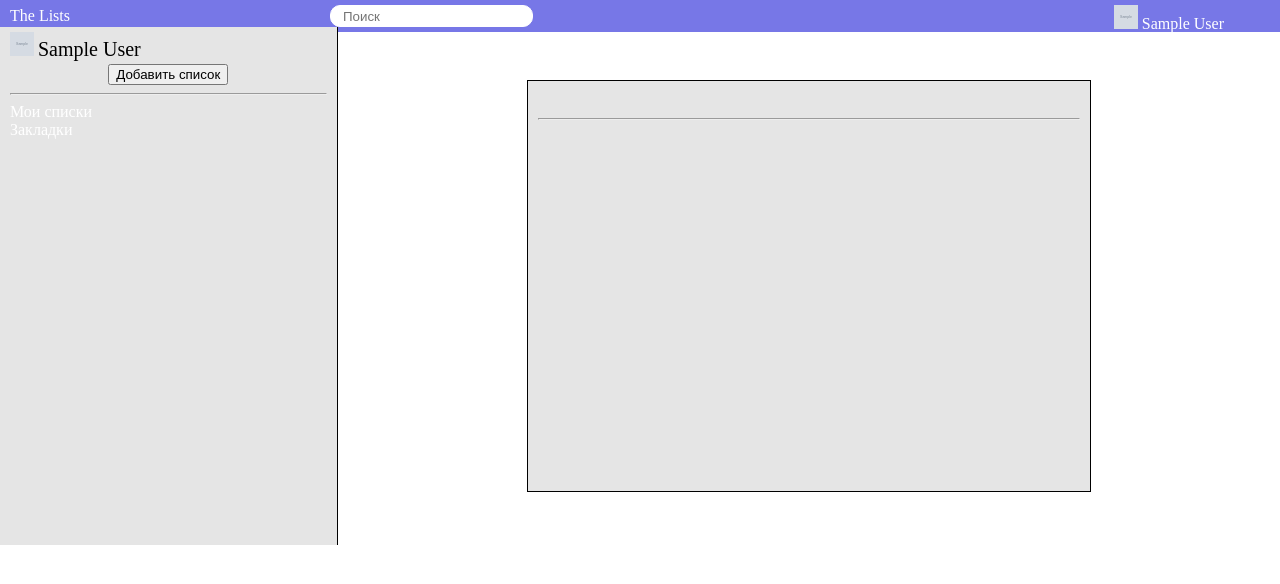
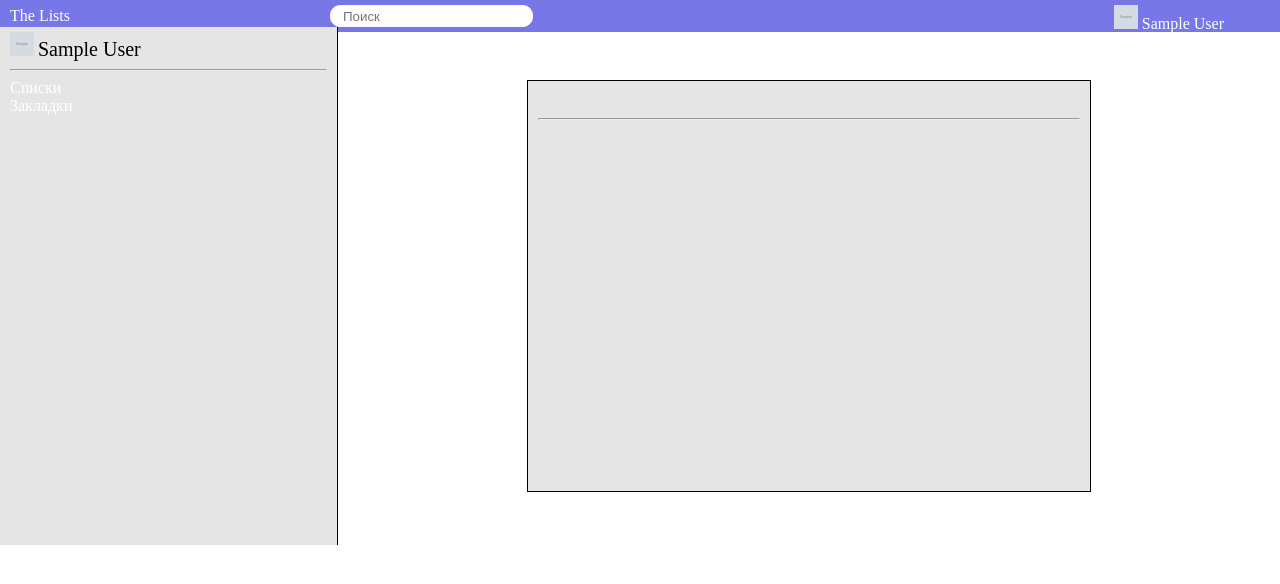
Before and after one commit to Tenischev/WebProject, a PHP site: page /profile.php in a window 1280 px wide. Shown: the top 584 px of the page. Run offline with PHP 8.4, Linux system fonts and the light colour scheme; the visitor is signed in with stand-in values (Sample User, id 1); tables that the repository leaves empty or names only in its code hold one stand-in row (values such as "Sample post"); grey boxes marked "Sample" are stand-in pictures.

Commit message:
update site: * move create list button into collapse element 'lists' and now this work * fix displaying collapse element 'bookmarks' in page another user * issue, search page is WHITE

```diff
--- a/html/profile.php
+++ b/html/profile.php
@@ -14,6 +14,15 @@ $bookmarkButton = '<form method="post" class="list_buttons">
 $popMessage = '<div class="pop_message">
                    <p style="margin: 0;">{message_text}</p>
                </div>';
+$createButton = '<form action="create.php">
+                     <span class="button"><input type="submit" value="Добавить список"></span>
+                 </form>';
+$bookmarksCollapse = '<a href="javascript:collapsElement('."'".'bookMark'."'".')" rel="nofollow">Закладки</a>
+                     <div id="bookMark" style="display:none">
+                         <span>
+                             {bookmarks_list}
+                         </span>
+                     </div>';
 
 if ($is_logged){
     if (isset($_POST['search'])){
@@ -31,12 +40,8 @@ if ($is_logged){
         } else {
             $user = $user_name;
             $link = '';
-            $lists = "<a href='/create.php'>Создать</a><br>";
-            $bookmarks = "<span style='font-size: 20px;'>Закладки</span>
-                          <hr>
-                          <span>
-                              {bookmarks_list}
-                          </span>";
+            $lists = $createButton;
+            $bookmarks = $bookmarksCollapse;//"<span style='font-size: 20px;'>Закладки</span><hr><span>{bookmarks_list}</span>";
             $button = $editButton;
         }
         $query = mysql_query("SELECT * FROM list_users WHERE name = '$user';");
--- a/html/template/profile.tpl
+++ b/html/template/profile.tpl
@@ -30,30 +30,19 @@
 
                     <span style="font-size: 20px;">
                         {user_name}
-                       <form method="post">
-                        <span class="button"><input type="submit" value="Добавить список"></span>
-                        </form>
-
                     </span>
                     <hr>
                     <div>
-                    <a href="javascript:collapsElement('myLists')" rel="nofollow">Мои списки</a>
+                    <a href="javascript:collapsElement('myLists')" rel="nofollow">Списки</a>
                         <div id="myLists" style="display:none">
                             <span>
                                 {lists}
                             </span>
                         </div>
-
                     </div>
 
                     <div>
-                    <a href="javascript:collapsElement('bookMark')" rel="nofollow">Закладки</a>
-                        <div id="bookMark" style="display:none">
-                            <span>
-                                {bookmarks}
-                            </span>
-                        </div>
-
+                        {bookmarks}
                     </div>
                 </div>
             </td>
```
